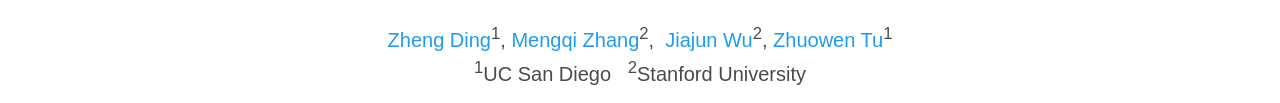
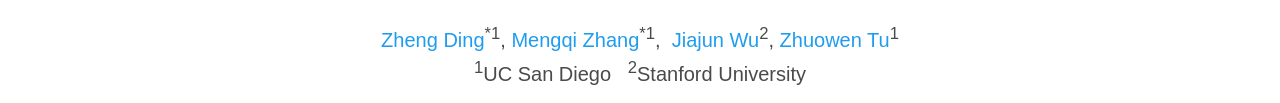
Before and after one commit to patchdm/patchdm.github.io, a plain HTML site: page index.html in a window 1280 px wide. Shown: the part 213-316 px from the top of the page. Drawn offline with nearby package versions, Linux system fonts and the light colour scheme; some icons are missing; a web font is replaced by a local one.

Commit message:
Update index.html

```diff
--- a/index.html
+++ b/index.html
@@ -48,9 +48,9 @@
 		  </h1>
       <div class="is-size-5 publication-authors">
         <span class="author-block">
-          <a href="mailto:zhding@ucsd.edu">Zheng Ding</a><sup>1</sup>,</span>
+          <a href="mailto:zhding@ucsd.edu">Zheng Ding</a><sup>*1</sup>,</span>
         <span class="author-block">
-          <a href="#">Mengqi Zhang</a><sup>2</sup>,</span>
+          <a href="#">Mengqi Zhang</a><sup>*1</sup>,</span>
           <span class="author-block"></span>
           <a href="https://jiajunwu.com/">Jiajun Wu</a><sup>2</sup>,
         </span>
```
